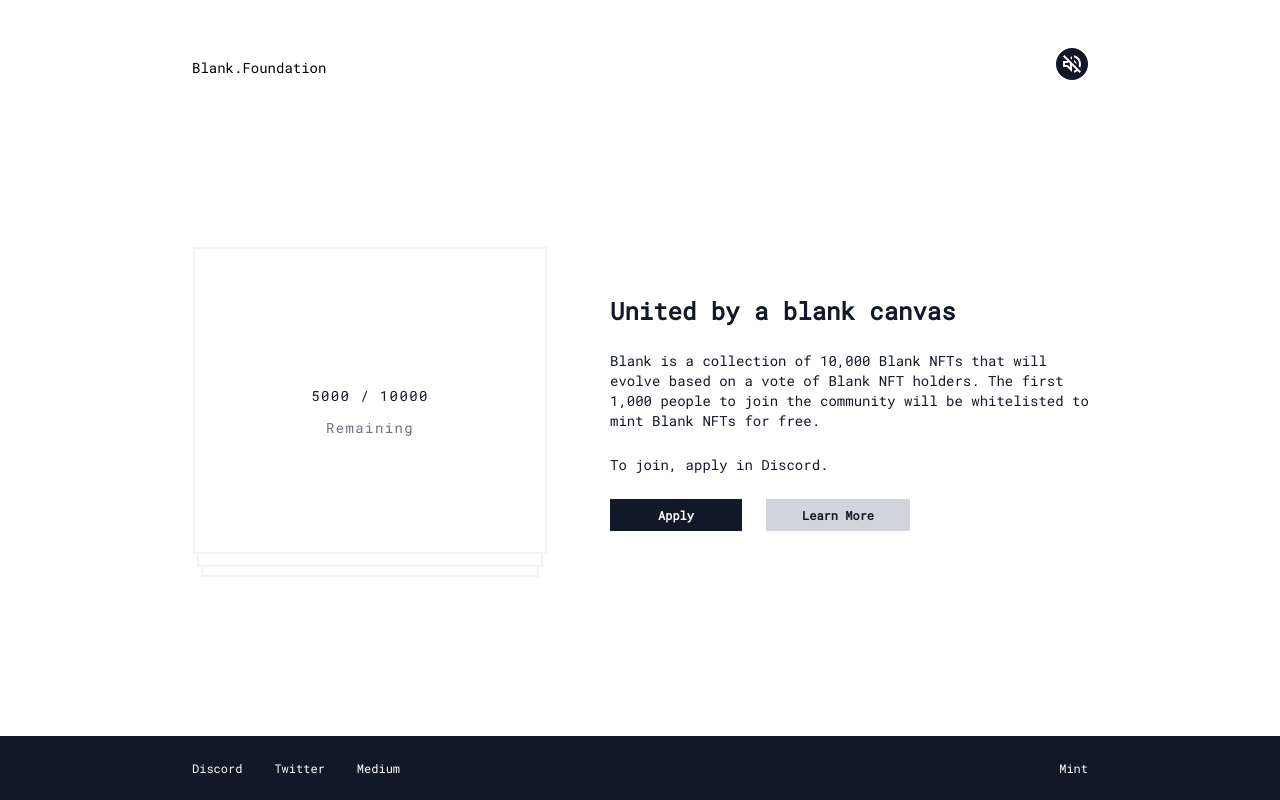
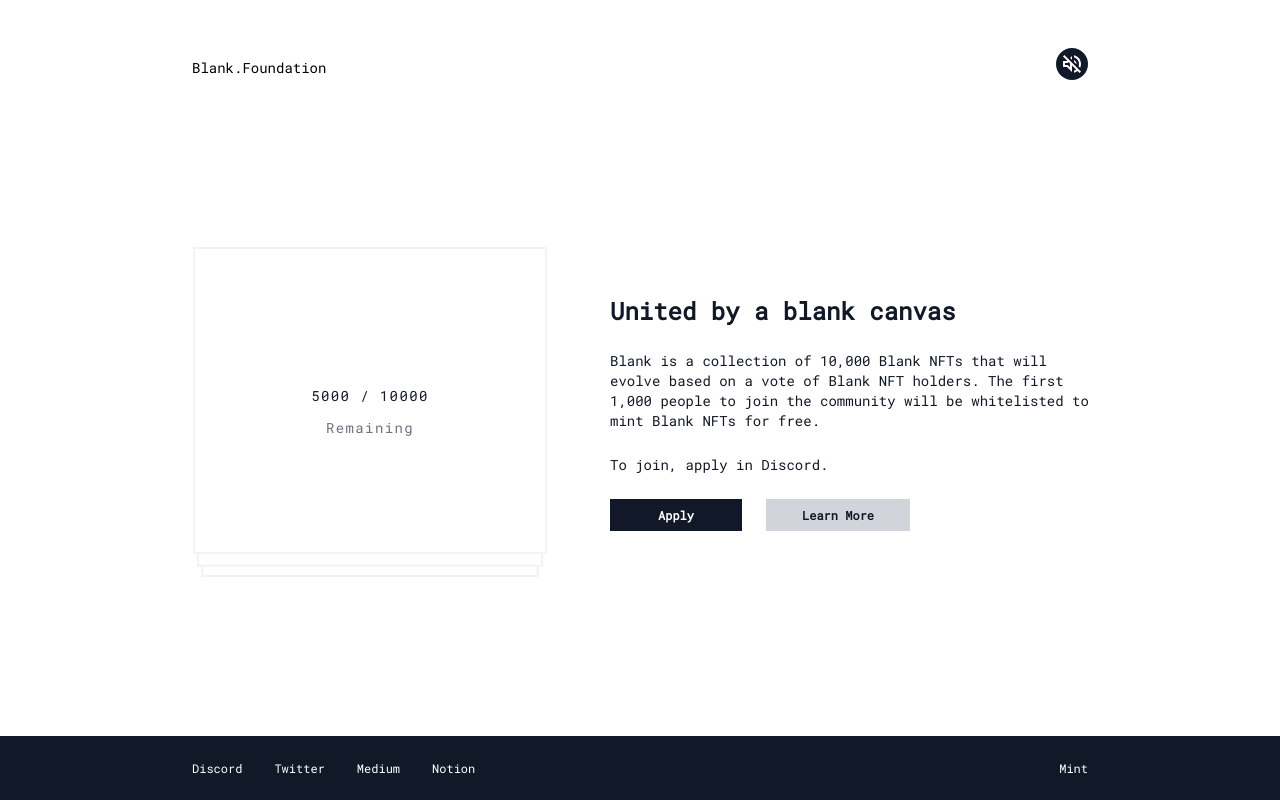
Before and after one commit to chaseadam17/website-1, a Next.js app: page / in a window 1280 px wide. Built offline with nearby package versions, Linux system fonts and the light colour scheme.

Commit message:
notion in the footer

```diff
--- a/components/BlankFooter.jsx
+++ b/components/BlankFooter.jsx
@@ -32,7 +32,12 @@ const BlankFooter = ({ social }) => {
 
 BlankFooter.defaultProps = {
   index: "index",
-  social: [{"href":"https://discord.gg/HZM2jcHdEU","name":"Discord"},{"href":"https://twitter.com/blankfdn","name":"Twitter"},{"href":"https://medium.com/@blankfdn","name":"Medium"}]
+  social: [
+    {"href":"https://discord.gg/HZM2jcHdEU","name":"Discord"},
+    {"href":"https://twitter.com/blankfdn","name":"Twitter"},
+    {"href":"https://medium.com/@blankfdn","name":"Medium"},
+    {"href":"https://www.notion.so/blankfoundation/Blank-Home-f3fd5330df0d4933aa41e363719c2625","name":"Notion"}
+  ]
 }
 
 export default BlankFooter;
```
